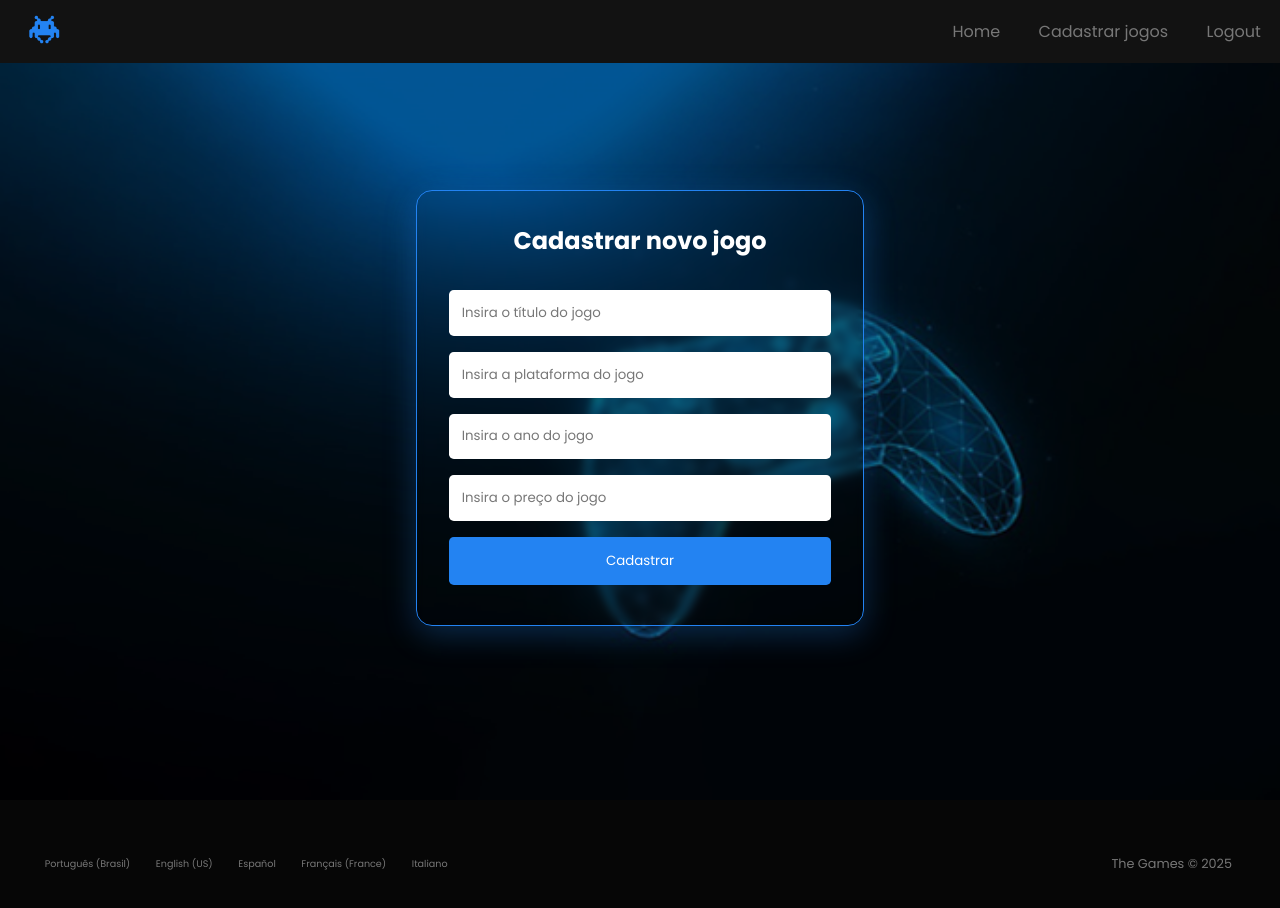
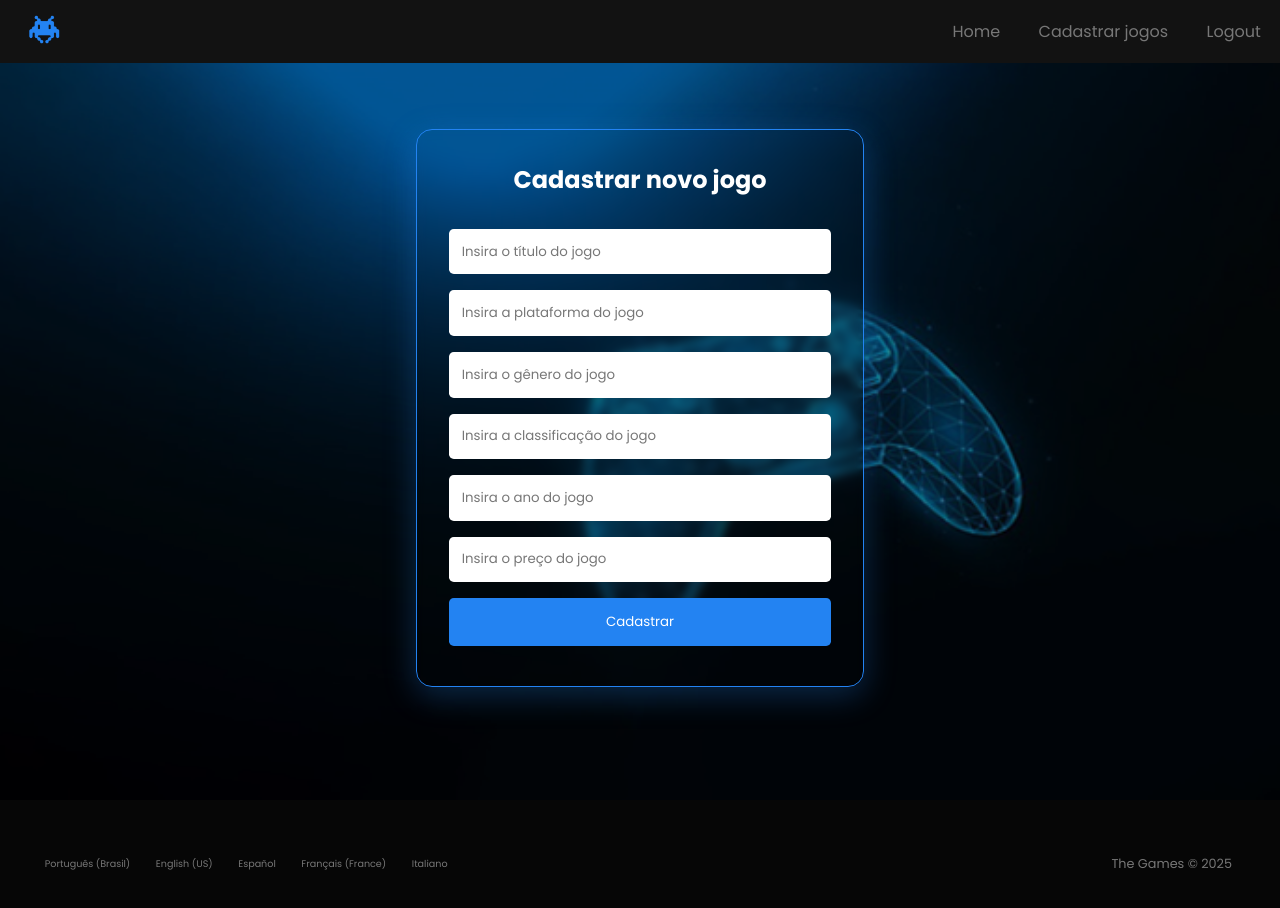
Before and after one commit to RaissaSouza06/the-games-front-end-react-e-api, a Next.js app in the folder front-end-react/: page /create in a window 1280 px wide. Shown: the top 908 px of the page. Built offline with nearby package versions, Linux system fonts and the light colour scheme.

Commit message:
@RaissaSouza06

```diff
--- a/front-end-react/src/components/CreateContent/index.js
+++ b/front-end-react/src/components/CreateContent/index.js
@@ -1,18 +1,71 @@
 import styles from "@/components/CreateContent/CreateContent.module.css";
+import {useState} from "react";
+import {useRouter} from "next/router"; //hook para redirecionamentos
+import axios from "axios";
 
 const CreateContent = () => {
+  // inicializando o router
+  const router = useRouter();
+
+  // criando estados para armazenar os dados do formulário
+  const [title, setTitle] = useState("");
+  const [platform, setPlatform] = useState("");
+  const [genre, setGenre] = useState("");
+  const [rating, setRating] = useState("");
+  const [year, setYear] = useState("");
+  const [price, setPrice] = useState("");
+
+  // função para cadastrar um jogo
+  const handleSubmit = async(event) => {
+    // abortando o recarregamento da página ao enviar um formulário
+    event.preventDefault();
+    // verificando se todos os campos foram preenchidos
+    if(title && platform && genre && rating && year && price !== ""){
+      try {
+        // criando o json (objeto) com as informações do jogo
+        const game = {
+          title: title,
+          year: year,
+          price: price,
+          descriptions: {
+            platform: platform,
+            genre: genre,
+            rating: rating
+          }
+        }
+        // cadastrando na api
+        const response = await axios.post("http://localhost:4000/games", game)
+        // verificando o retorno da api
+        if (response.status === 201){
+          alert("Jogo cadastrado com sucesso")
+          // redirecionando o usuário para a tela home
+          router.push("/home")
+        } else {
+          alert("Ocorreu um erro ao cadastrar o jogo")
+        }
+      } catch(error) {
+        console.log(error)
+      }
+    } else {
+      alert("Por favor, preencha todos os campos")
+    }
+  }
+
   return (
     <div className={styles.createContent}>
       <div className="title">
         <h2>Cadastrar novo jogo</h2>
       </div>
-      <form id="createForm" className="formPrimary">
+      <form id="createForm" className="formPrimary" onSubmit={handleSubmit}>
         <input
           type="text"
           name="title"
           id="title"
           placeholder="Insira o título do jogo"
           className="inputPrimary"
+          value={title}
+          // "e" armazena oq o usuário esta digitando e atualiza o estado usando o evento (e)
+          onChange={(e) => setTitle(e.target.value)}
         />
         <input
           type="text"
@@ -20,6 +73,26 @@ const CreateContent = () => {
           id="platform"
           placeholder="Insira a plataforma do jogo"
           className="inputPrimary"
+          value={platform}
+          onChange={(e) => setPlatform(e.target.value)}
+        />
+        <input
+          type="text"
+          name="genre"
+          id="genre"
+          placeholder="Insira o gênero do jogo"
+          className="inputPrimary"
+          value={genre}
+          onChange={(e) => setGenre(e.target.value)}
+        />
+        <input
+          type="text"
+          name="rating"
+          id="rating"
+          placeholder="Insira a classificação do jogo"
+          className="inputPrimary"
+          value={rating}
+          onChange={(e) => setRating(e.target.value)}
         />
         <input
           type="number"
@@ -27,6 +100,8 @@ const CreateContent = () => {
           id="year"
           placeholder="Insira o ano do jogo"
           className="inputPrimary"
+          value={year}
+          onChange={(e) => setYear(e.target.value)}
         />
         <input
           type="number"
@@ -34,6 +109,8 @@ const CreateContent = () => {
           id="price"
           placeholder="Insira o preço do jogo"
           className="inputPrimary"
+          value={price}
+          onChange={(e) => setPrice(e.target.value)}
         />
         <input
           type="submit"
```
Also changed, not shown: front-end-react/src/components/HomeContent/index.js (+30 -1 lines).
